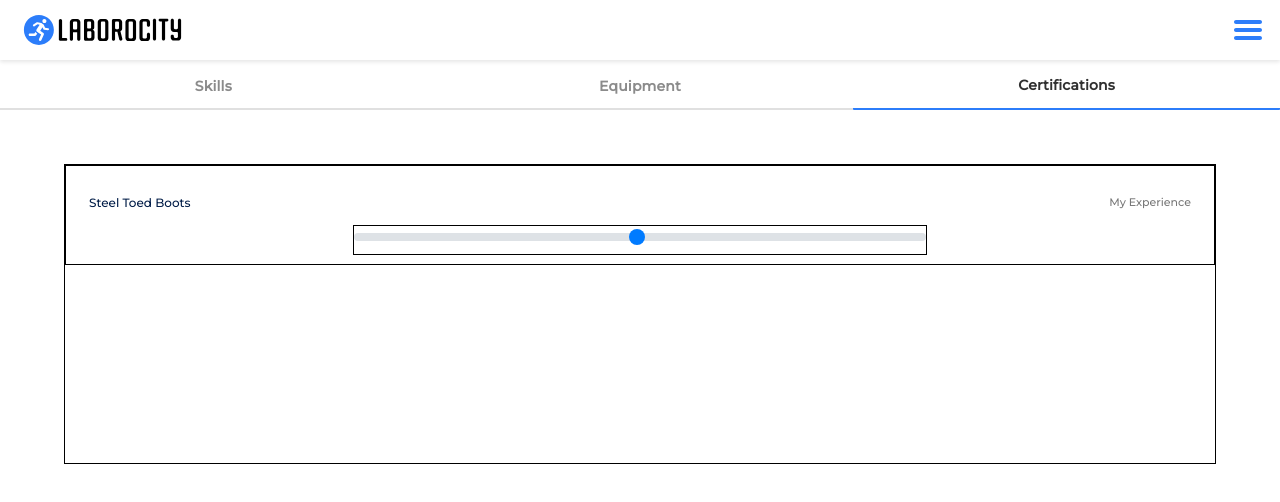
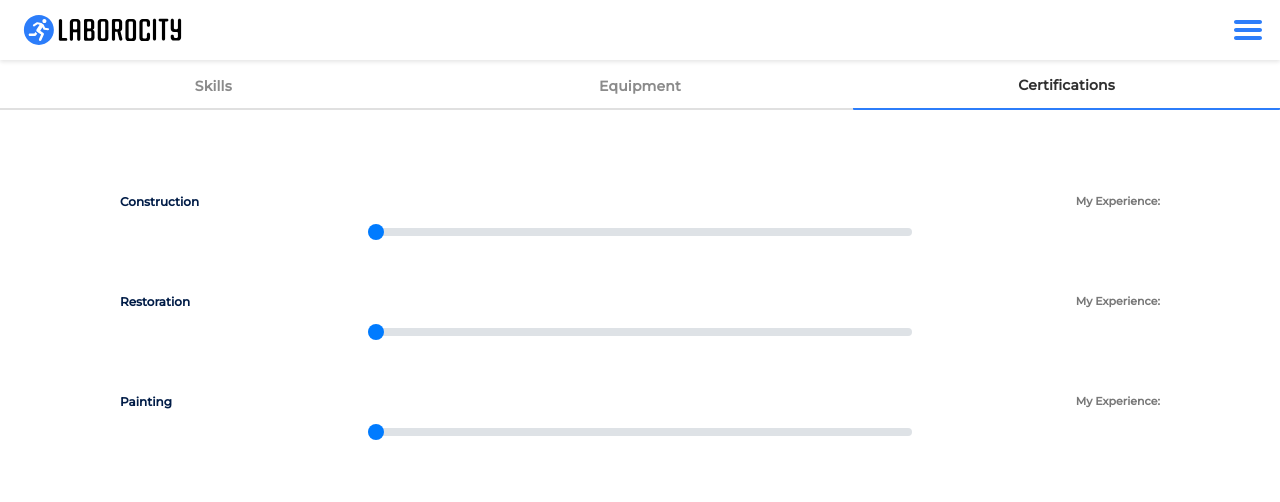
Before and after one commit to niaz151/laborocity, a React (Create React App) app: page /certifications in a window 1280 px wide. Shown: the top 502 px of the page. Built offline with nearby package versions, Linux system fonts and the light colour scheme.

Commit message:
Labor Subform CSS Edits

```diff
--- a/src/components/LaborSkillsForm.js
+++ b/src/components/LaborSkillsForm.js
@@ -15,14 +15,33 @@ class LaborSkillsForm extends React.Component{
 
         <div className='d-flex flex-row align-items-center justify-content-center labor-form-row'>
           <div className='d-flex align-items-center position-absolute labor-form-top-container'>
-            <div className='position-absolute labor-form-label ml-4 '> Steel Toed Boots</div>
-            <div className='position-absolute labor-form-val mr-4'> My Experience </div>
+            <div className='position-absolute labor-form-label ml-4 '> Construction</div>
+            <div className='position-absolute labor-form-val mr-4'> My Experience:  </div>
           </div>
           <div className='d-flex align-items-center justify-content-center labor-form-bottom-container'>
-            <Field name='steel_toed_boots' component={Slider} />
+            <Field name='construction' component={Slider} />
           </div>
         </div>
 
+        <div className='d-flex flex-row align-items-center justify-content-center labor-form-row'>
+          <div className='d-flex align-items-center position-absolute labor-form-top-container'>
+            <div className='position-absolute labor-form-label ml-4 '> Restoration</div>
+            <div className='position-absolute labor-form-val mr-4'> My Experience:  </div>
+          </div>
+          <div className='d-flex align-items-center justify-content-center labor-form-bottom-container'>
+            <Field name='restoration' component={Slider} />
+          </div>
+        </div>
+
+        <div className='d-flex flex-row align-items-center justify-content-center labor-form-row'>
+          <div className='d-flex align-items-center position-absolute labor-form-top-container'>
+            <div className='position-absolute labor-form-label ml-4 '> Painting</div>
+            <div className='position-absolute labor-form-val mr-4'> My Experience:  </div>
+          </div>
+          <div className='d-flex align-items-center justify-content-center labor-form-bottom-container'>
+            <Field name='painting' component={Slider} />
+          </div>
+        </div>
 
 
       </form>
--- a/src/components/Slider.js
+++ b/src/components/Slider.js
@@ -7,10 +7,11 @@ class Slider extends React.Component{
 
     const {input: {value,onChange}} = this.props
 
+
     return(
-      <div className="slidecontainer">
-        <input type="range" min="1" max="100" className='custom-range'/>
-      </div>
+      <label className="slidecontainer">
+        <input type="range" className="custom-range" min="0" max="10" value='0' onClick={ () => onChange(value)} />
+      </label>
     )
   }
 }
--- a/src/styles/LaborSkillsForm.css
+++ b/src/styles/LaborSkillsForm.css
@@ -1,13 +1,11 @@
 .labor-form-container{
   position: absolute;
   height:300px;
-  border:1px solid black;
-  width: 90%;
+  width: 85%;
   top: 164px;
 }
 
 .labor-form-row{
-  border:1px solid black;
   height: 100px;
   width: 100%;
 }
@@ -20,7 +18,7 @@
 
 .labor-form-label{
   font-family: Montserrat;
-  font-weight:500;
+  font-weight:bold;
   font-size:12px;
   color: #001C47
 }
@@ -28,7 +26,7 @@
 .labor-form-val{
   right:0;
   font-family: Montserrat;
-  font-weight:500;
+  font-weight:bold;
   font-size:11px;
   color: #787878;
 }
--- a/src/styles/Slider.css
+++ b/src/styles/Slider.css
@@ -1,9 +1,4 @@
 .slidecontainer {
- height:auto;
- width: 50%;
- border:1px solid black;
+  width: 50%;
+  min-width: 286px;
 }
-
-.slidecontainer input{
-  width:100%;
-}
```
Also changed, not shown: src/components/Switch.js (line endings or trailing spaces).
